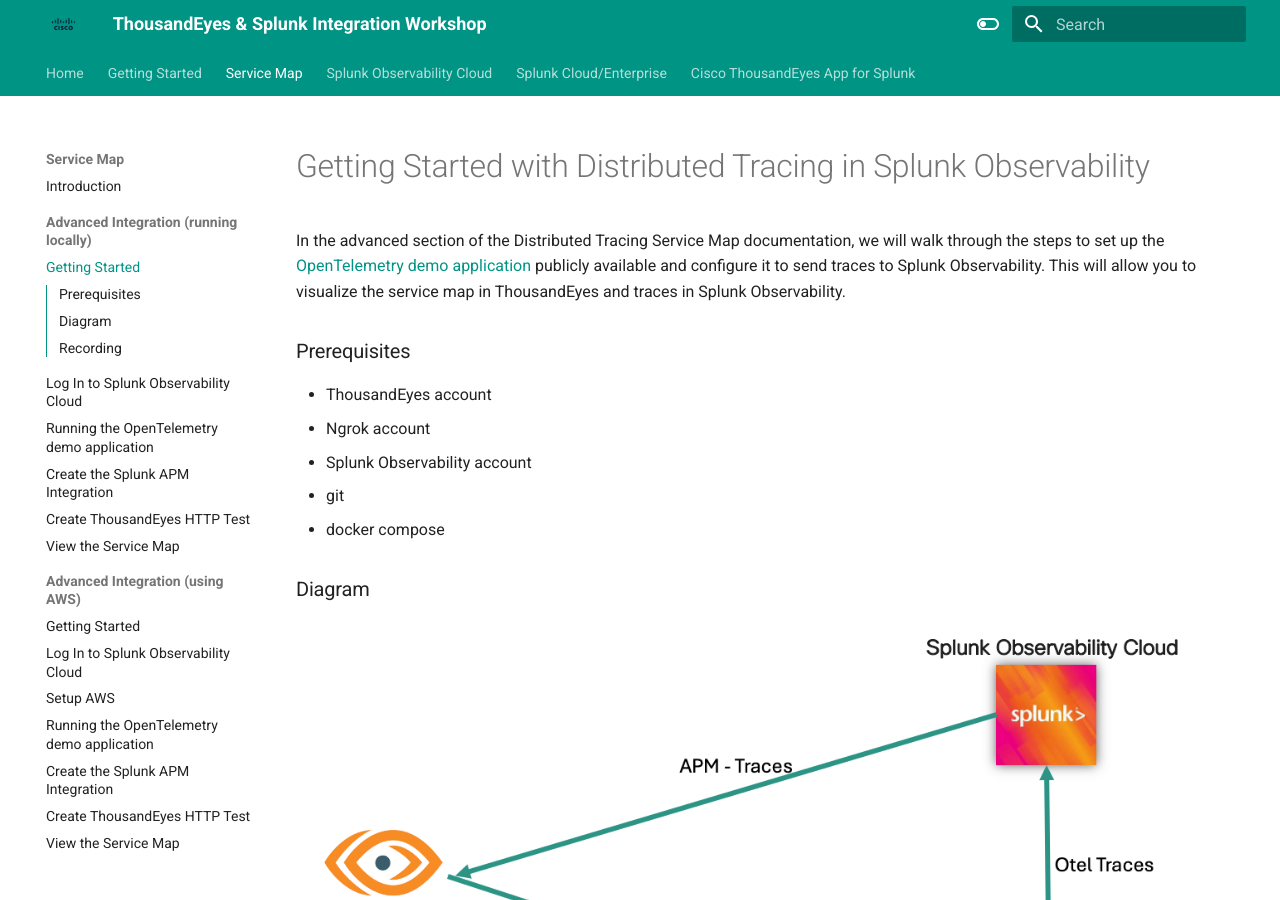
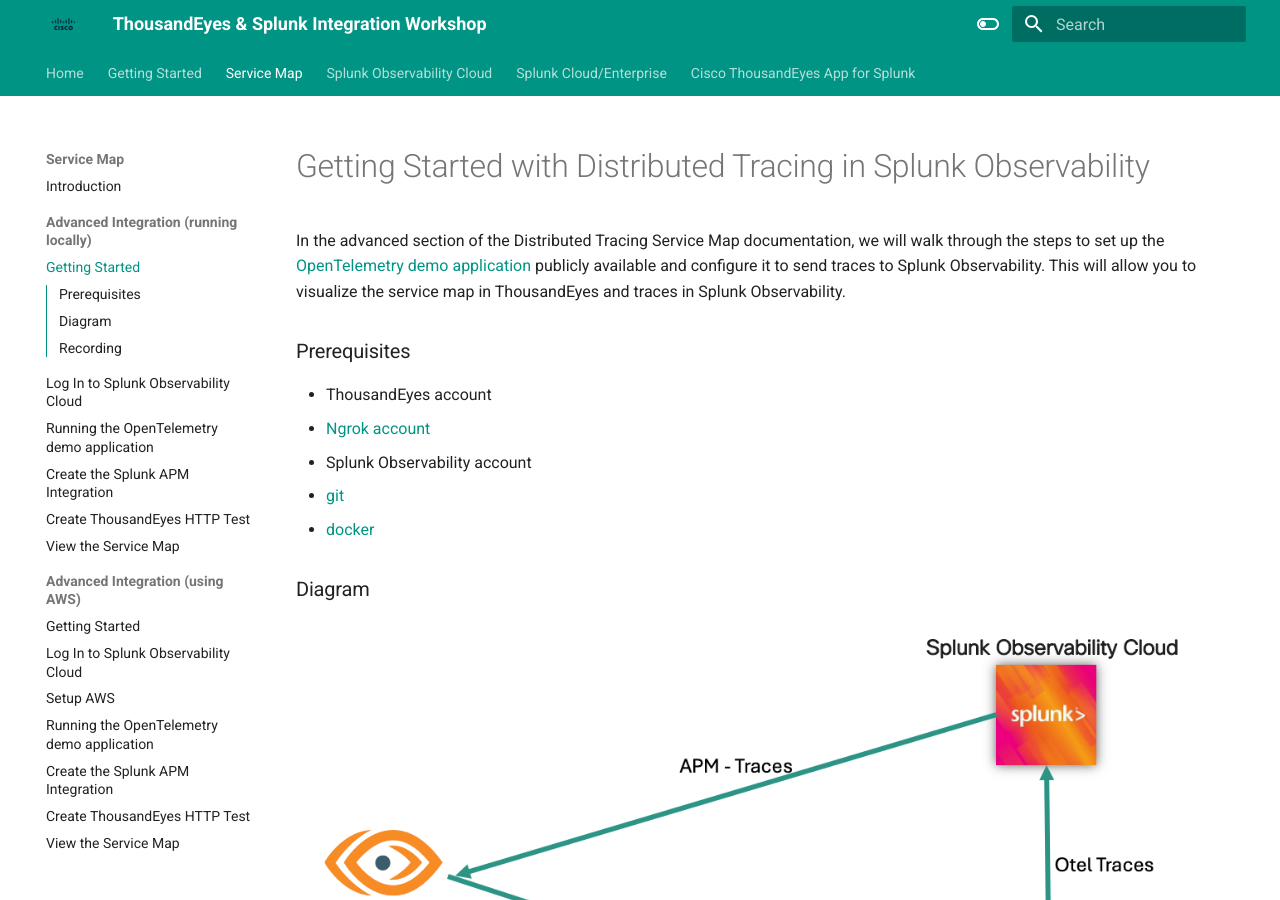
Before and after one commit to antonjim-te/thousandeyes-splunk-integrations-workshop, an MkDocs documentation site: the page built from docs/service_map/advanced_locally/getting_started.md, in a window 1280 px wide and 900 px high. Built offline with MkDocs 1.6.1 and Material for MkDocs 9.7.7, drawn with Linux system fonts in a browser that asks for light colours.

```diff
--- a/docs/service_map/advanced_locally/getting_started.md
+++ b/docs/service_map/advanced_locally/getting_started.md
@@ -4,10 +4,10 @@ In the advanced section of the Distributed Tracing Service Map documentation, we
 
 ### Prerequisites
 - ThousandEyes account
-- Ngrok account
+- [Ngrok account](https://ngrok.com/signup)
 - Splunk Observability account
-- git
-- docker compose
+- [git](https://git-scm.com/book/en/v2/Getting-Started-Installing-Git)
+- [docker](https://docs.docker.com/engine/install/)
 
 
 ### Diagram
```
Also changed, not shown: docs/service_map/advanced_aws/getting_started.md (+2 -3 lines).
